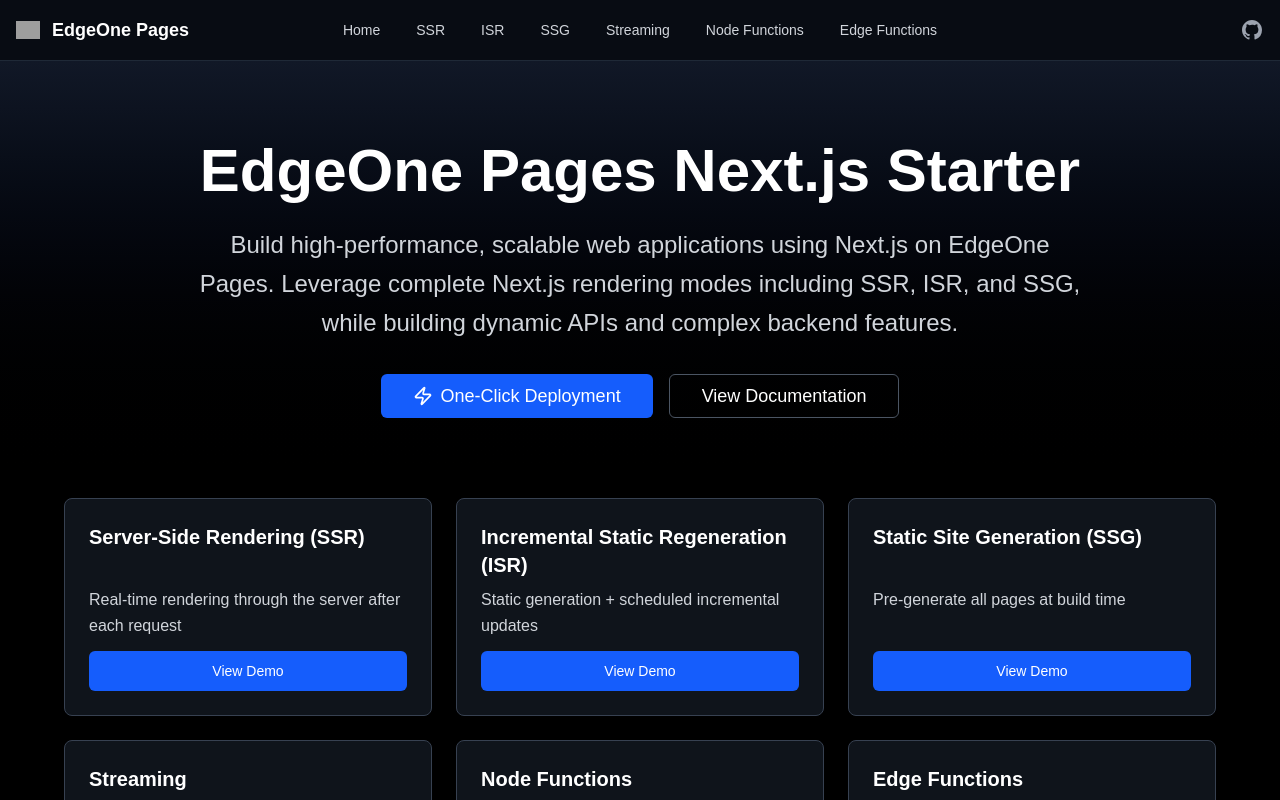
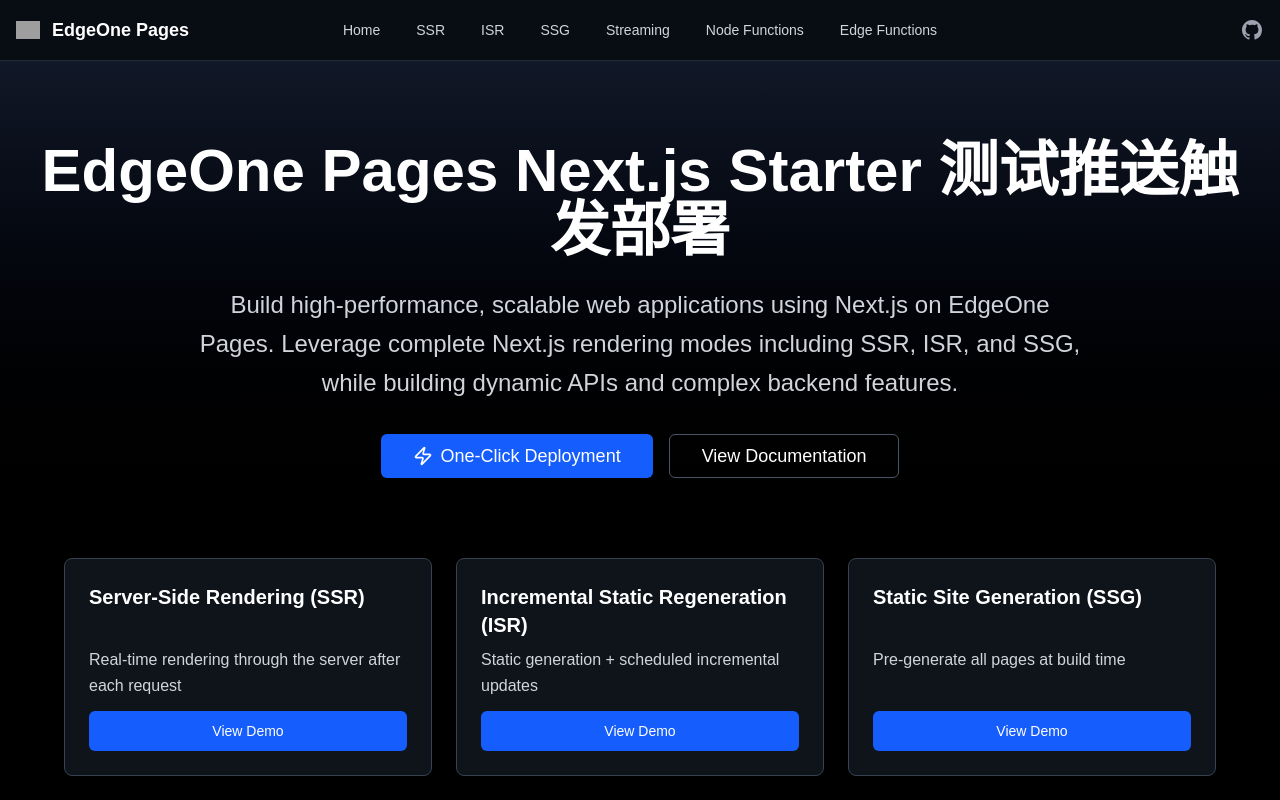
Before and after one commit to clumsy-goose/next-mix-render-template-corbin, a Next.js app: page / in a window 1280 px wide. Shown: the top 800 px of the page. Built offline with nearby package versions, Linux system fonts and the light colour scheme; grey boxes are pictures that could not be loaded.

Commit message:
test : 19:53

```diff
--- a/src/components/Hero.tsx
+++ b/src/components/Hero.tsx
@@ -6,7 +6,7 @@
     <section className="w-full py-20 bg-gradient-to-b from-gray-900 to-black">
       <div className="container mx-auto px-4 text-center">
         <h1 className="text-5xl md:text-6xl font-bold text-white mb-6">
-          EdgeOne Pages Next.js Starter
+          EdgeOne Pages Next.js Starter 测试推送触发部署
         </h1>
         <p className="text-xl md:text-2xl text-gray-300 mb-8 max-w-4xl mx-auto leading-relaxed">
           Build high-performance, scalable web applications using Next.js on EdgeOne Pages. Leverage complete Next.js rendering modes including SSR, ISR, and SSG, while building dynamic APIs and complex backend features.        </p>
```
